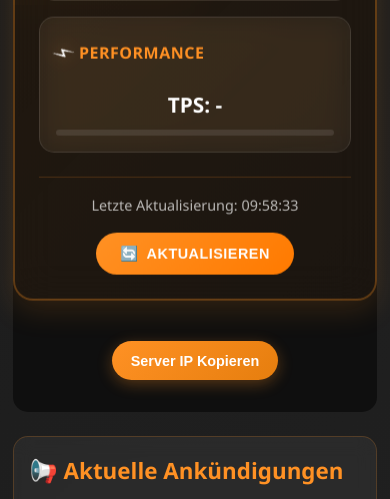
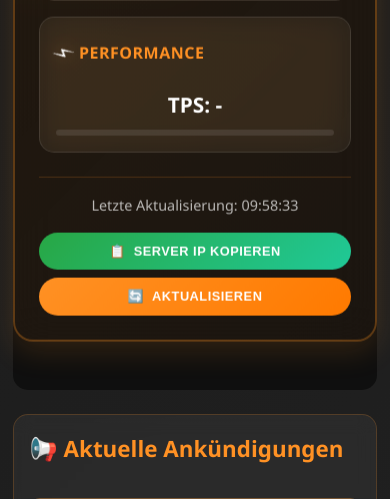
Before and after one commit to typisch-phil/KnockGamesEU, a PHP site: page / in a window 390 px wide. Shown: the part 937-1436 px from the top of the page. Run offline with PHP 8.4, Linux system fonts and the light colour scheme; data comes from the database, SQL or seed files in the repository; data that the repository does not hold is empty.

Commit message:
Add button to copy the server IP address to the clipboard for easy access
Implements a "Copy IP" button with corresponding CSS styling and JavaScript functionality.

Replit-Commit-Author: Agent
Replit-Commit-Session-Id: f19a60ba-ac61-4e5b-bd71-5d1fa1285a05
Replit-Commit-Screenshot-Url: https://storage.googleapis.com/screenshot-production-us-central1/ef8e3685-5ace-454f-a955-6a4a185855a6/ca7969b7-2a99-42ee-9b1d-12a1492d33f9.jpg

```diff
--- a/index.php
+++ b/index.php
@@ -657,12 +657,16 @@ if ($db->isConnected()) {
             font-size: 0.9rem;
         }
 
-        .refresh-btn {
+        .dashboard-buttons {
+            display: flex;
+            gap: 0.8rem;
+        }
+
+        .refresh-btn, .copy-ip-btn {
             display: flex;
             align-items: center;
             gap: 0.5rem;
             padding: 0.8rem 1.5rem;
-            background: linear-gradient(135deg, #ff9124, #ff7a00);
             border: none;
             border-radius: 25px;
             color: white;
@@ -674,18 +678,36 @@ if ($db->isConnected()) {
             font-size: 0.9rem;
         }
 
+        .refresh-btn {
+            background: linear-gradient(135deg, #ff9124, #ff7a00);
+        }
+
+        .copy-ip-btn {
+            background: linear-gradient(135deg, #28a745, #20c997);
+        }
+
         .refresh-btn:hover {
             transform: translateY(-2px);
             box-shadow: 0 8px 20px rgba(255, 145, 36, 0.4);
             background: linear-gradient(135deg, #ff7a00, #ff6500);
         }
 
-        .refresh-icon {
+        .copy-ip-btn:hover {
+            transform: translateY(-2px);
+            box-shadow: 0 8px 20px rgba(40, 167, 69, 0.4);
+            background: linear-gradient(135deg, #20c997, #17a2b8);
+        }
+
+        .refresh-icon, .copy-icon {
             transition: transform 0.3s ease;
         }
 
         .refresh-btn:hover .refresh-icon {
             transform: rotate(180deg);
+        }
+
+        .copy-ip-btn:hover .copy-icon {
+            transform: scale(1.2);
         }
 
         .status-online {
@@ -884,6 +906,19 @@ if ($db->isConnected()) {
                 flex-direction: column;
                 gap: 1rem;
                 text-align: center;
+            }
+
+            .dashboard-buttons {
+                flex-direction: column;
+                width: 100%;
+                gap: 0.5rem;
+            }
+
+            .refresh-btn, .copy-ip-btn {
+                padding: 0.7rem 1.2rem;
+                font-size: 0.8rem;
+                width: 100%;
+                justify-content: center;
             }
 
             .status-card {
@@ -1139,14 +1174,18 @@ if ($db->isConnected()) {
 
                     <div class="dashboard-footer">
                         <div class="last-update">Letzte Aktualisierung: <span id="lastUpdate">-</span></div>
-                        <button class="refresh-btn" id="manualRefresh" onclick="refreshServerStatus()">
-                            <span class="refresh-icon">🔄</span>
-                            Aktualisieren
-                        </button>
+                        <div class="dashboard-buttons">
+                            <button class="copy-ip-btn" onclick="copyServerIP()">
+                                <span class="copy-icon">📋</span>
+                                Server IP Kopieren
+                            </button>
+                            <button class="refresh-btn" id="manualRefresh" onclick="refreshServerStatus()">
+                                <span class="refresh-icon">🔄</span>
+                                Aktualisieren
+                            </button>
+                        </div>
                     </div>
                 </div>
-
-                <button class="cta-button" onclick="copyServerIP()">Server IP Kopieren</button>
             </section>
 
             <?php if (!empty($announcements)): ?>
```
